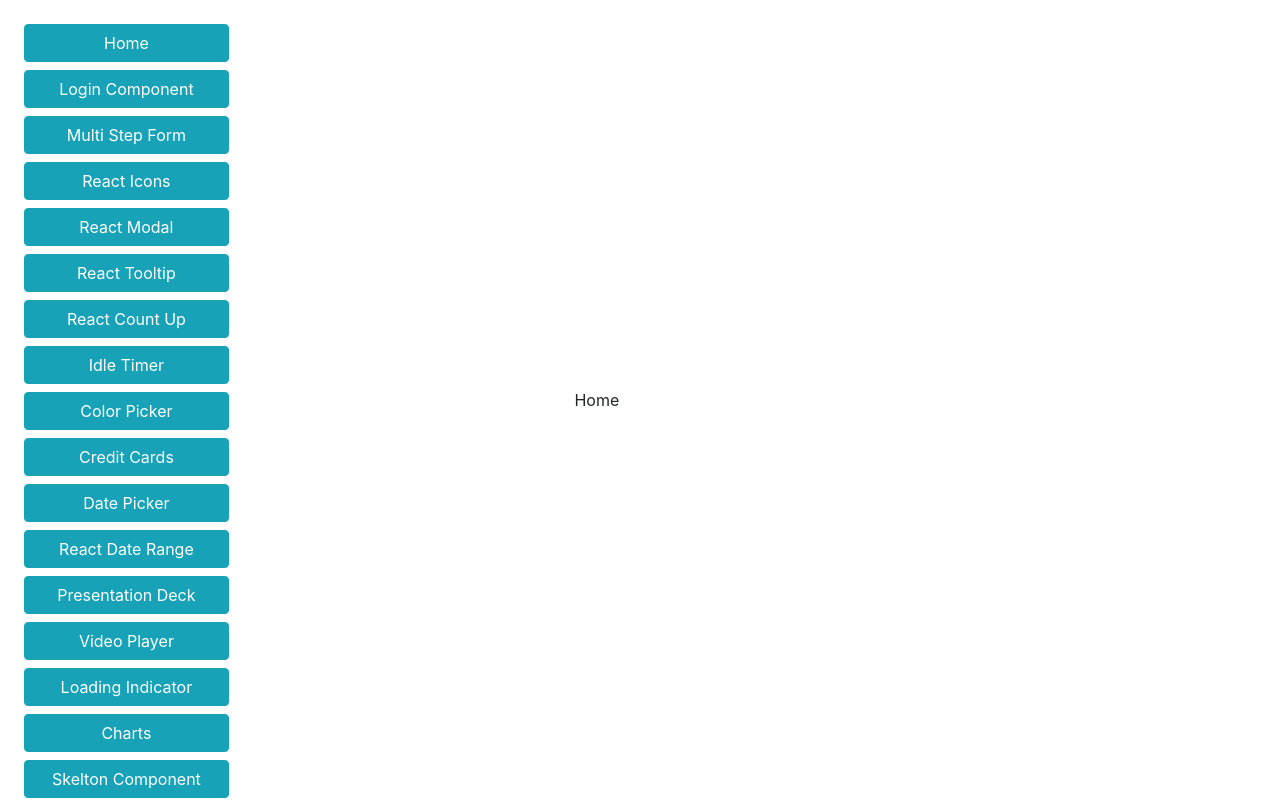
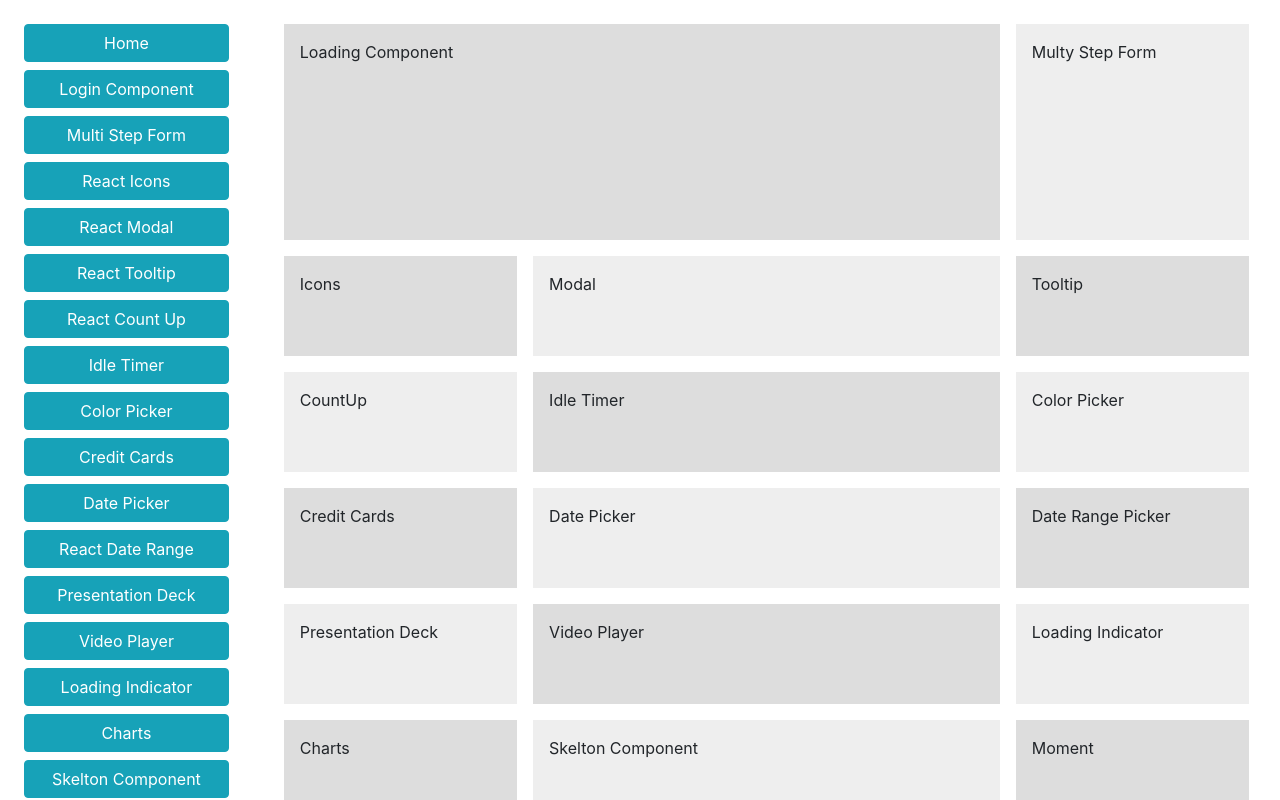
Before and after one commit to supuni9622/React-Components-Mix, a React (Create React App) app in the folder react-mix/: page / in a window 1280 px wide. Built offline with nearby package versions, Linux system fonts and the light colour scheme.

Commit message:
Did layout and style modifications

```diff
--- a/react-mix/src/App.css
+++ b/react-mix/src/App.css
@@ -13,5 +13,7 @@
 }
 
 .main{
-
+    overflow-y: scroll;
+    height: 100vh;
+    padding-bottom: 20px;
 }
--- a/react-mix/src/App.js
+++ b/react-mix/src/App.js
@@ -26,6 +26,7 @@ import ReactVirtualizedTable from './components/reactVirtualizedTable/ReactVirtu
 import Notifications from './components/notifications/Notifications';
 import ReactEventTimeline from './components/eventTimeline/ReactEventTimeline';
 import ReactUserAvatar from './components/userAvatar/ReactUserAvatar';
+import Drawer from './components/drawer/Drawer';
 
 import './App.css';
 
@@ -64,6 +65,7 @@ const App = () => {
             <Route path='/notifications' component={Notifications}/>
             <Route path='/react-event-timeline' component={ReactEventTimeline}/>
             <Route path='/react-user-avatar' component={ReactUserAvatar}/>
+            <Route path='/drawer' component={Drawer}/>
           </Switch>
         </div>
     </div>
--- /dev/null
+++ b/react-mix/src/components/Home.css
@@ -0,0 +1,127 @@
+.home-wrapper{
+    display: grid;
+    grid-template-columns: 1fr 2fr 1fr;
+    grid-auto-rows: minmax(100px, auto);
+    grid-gap: 1em;
+    justify-items: stretch;
+    align-items: stretch;
+}
+
+.home-wrapper > div {
+    background: #eee;
+    padding: 1em;
+}
+
+.home-wrapper > div:nth-child(odd){
+    background: #ddd;
+}
+
+.box{
+
+}
+
+.box1{
+    grid-column: 1/3;
+    grid-row: 1/3;
+}
+
+.box2{
+    grid-column: 3;
+    grid-row: 1/3;
+}
+
+.box3{
+
+}
+
+.box4{
+
+}
+
+.box5{
+
+}
+
+.box6{
+
+}
+
+.box7{
+
+}
+
+.box8{
+
+}
+
+.box9{
+
+}
+
+.box10{
+
+}
+
+.box11{
+
+}
+
+.box12{
+
+}
+
+.box13{
+
+}
+
+.box14{
+
+}
+
+.box15{
+
+}
+
+.box16{
+
+}
+
+.box17{
+
+}
+
+.box18{
+
+}
+
+.box19{
+
+}
+
+.box20{
+
+}
+
+.box21{
+
+}
+
+.box22{
+
+}
+
+.box23{
+
+}
+
+.box24{
+
+}
+
+.box25{
+
+}
+
+.box26{
+
+}
--- a/react-mix/src/components/Home.js
+++ b/react-mix/src/components/Home.js
@@ -1,16 +1,92 @@
 import React from 'react';
-import {Link} from 'react-router-dom';
 import { Container } from 'react-bootstrap';
+import './Home.css';
 
 const Home = () => {
     return (
         <Container
-            className='d-flex align-items-center justify-content-center'
             style={{minHeight:'100vh'}}
         >
-            <div className='w-100' style={{maxWidth:'400px'}}>
-                Home
+        <div className='w-100 home-wrapper pt-4 pr-3'>
+            <div className='box box1'>
+                Loading Component
             </div>
+            <div className='box box2'>
+                Multy Step Form
+            </div>
+            <div className='box box3'>
+                 Icons
+            </div>
+            <div className='box box4'>
+                 Modal
+            </div>
+            <div className='box box5'>
+                Tooltip
+            </div>
+            <div className='box box6'>
+                CountUp
+            </div>
+            <div className='box box7'>
+                Idle Timer
+            </div>
+            <div className='box box8'>
+                Color Picker
+            </div>
+            <div className='box box9'>
+                Credit Cards
+            </div>
+            <div className='box box10'>
+                Date Picker
+            </div>
+            <div className='box box11'>
+                Date Range Picker
+            </div>
+            <div className='box box12'>
+                Presentation Deck
+            </div>
+            <div className='box box13'>
+                Video Player
+            </div>
+            <div className='box box14'>
+                Loading Indicator
+            </div>
+            <div className='box box15'>
+                Charts
+            </div>
+            <div className='box box16'>
+                Skelton Component
+            </div>
+            <div className='box box17'>
+                Moment
+            </div>
+            <div className='box box18'>
+                Material Table
+            </div>
+            <div className='box box19'>
+                Drop Zone
+            </div>
+            <div className='box box20'>
+                Image Gallery
+            </div>
+            <div className='box box21'>
+                Wizard
+            </div>
+            <div className='box box22'>
+                Virtualized Table
+            </div>
+            <div className='box box23'>
+                Notifications
+            </div>
+            <div className='box box24'>
+                Event Time Line
+            </div>
+            <div className='box box25'>
+                User Avatar
+            </div>
+            <div className='box box26'>
+                Drawer
+            </div>
+        </div>
         </Container>
     )
 }
--- a/react-mix/src/components/Navigation.js
+++ b/react-mix/src/components/Navigation.js
@@ -30,6 +30,7 @@ const Navigation = () => {
             <Link to='/notifications' className='btn btn-info mb-2 w-100'>Notifications</Link> <br/>
             <Link to='/react-event-timeline' className='btn btn-info mb-2 w-100'>React Event Time Line</Link> <br/>
             <Link to='/react-user-avatar' className='btn btn-info mb-2 w-100'>React User Avatar</Link> <br/>
+            <Link to='/drawer' className='btn btn-info mb-2 w-100'>Drawer</Link> <br/>
         </div>
     )
 }
--- /dev/null
+++ b/react-mix/src/components/drawer/Drawer.js
@@ -0,0 +1,11 @@
+import React from 'react'
+
+const Drawer = () => {
+    return (
+        <div>
+            Get idea from shoutout enterprise loyalty drawer
+        </div>
+    )
+}
+
+export default Drawer
```
